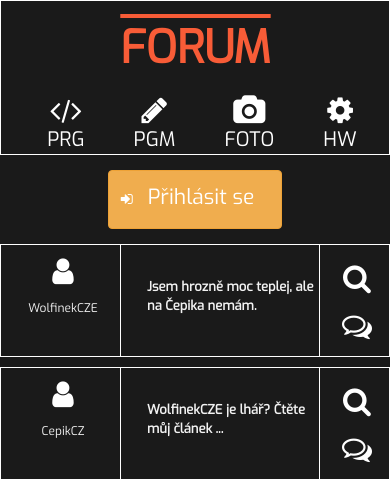
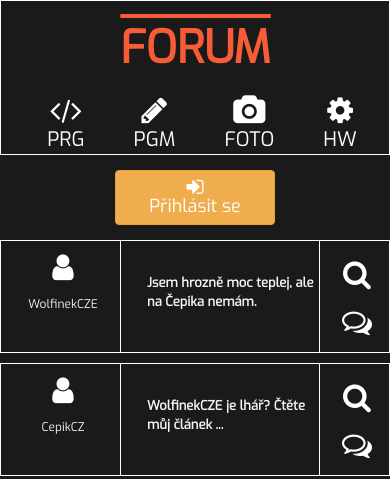
Before and after one commit to jinambo/jirkasrytr, a PHP site: page /index.html in a window 390 px wide. Shown: the top 479 px of the page. Run offline with PHP 8.4, Linux system fonts and the light colour scheme.

Commit message:
Add files via upload

```diff
--- a/assets/css/style.css
+++ b/assets/css/style.css
@@ -419,21 +419,21 @@ padding-bottom: 15px;
 
 #responsivelogin a{
   font-family: Exo;
-  font-size: 21px;
+  font-size: 18px;
   color: white;
-  display: inline-block;
-  margin-left: 10px;
+  display: block;
   padding-left: 5px;
   padding-right: 5px;
 
 }
 
 #responsivelogin i {
-  margin-top: 10px;
+  display: inline-block;
+
   height: 35px;
-  font-size: 14px;
+  font-size: 20px;
   color: white;
-  margin-right: 10px;
+
 }
 
 #responsivelogin {
@@ -708,6 +708,10 @@ visibility: hidden;
   display: block;
   width: 100%;
 }
+
+#responsivelogin button{
+  width: 160px;
+}
 .responsivemenu {
   visibility: visible;
 }
```
